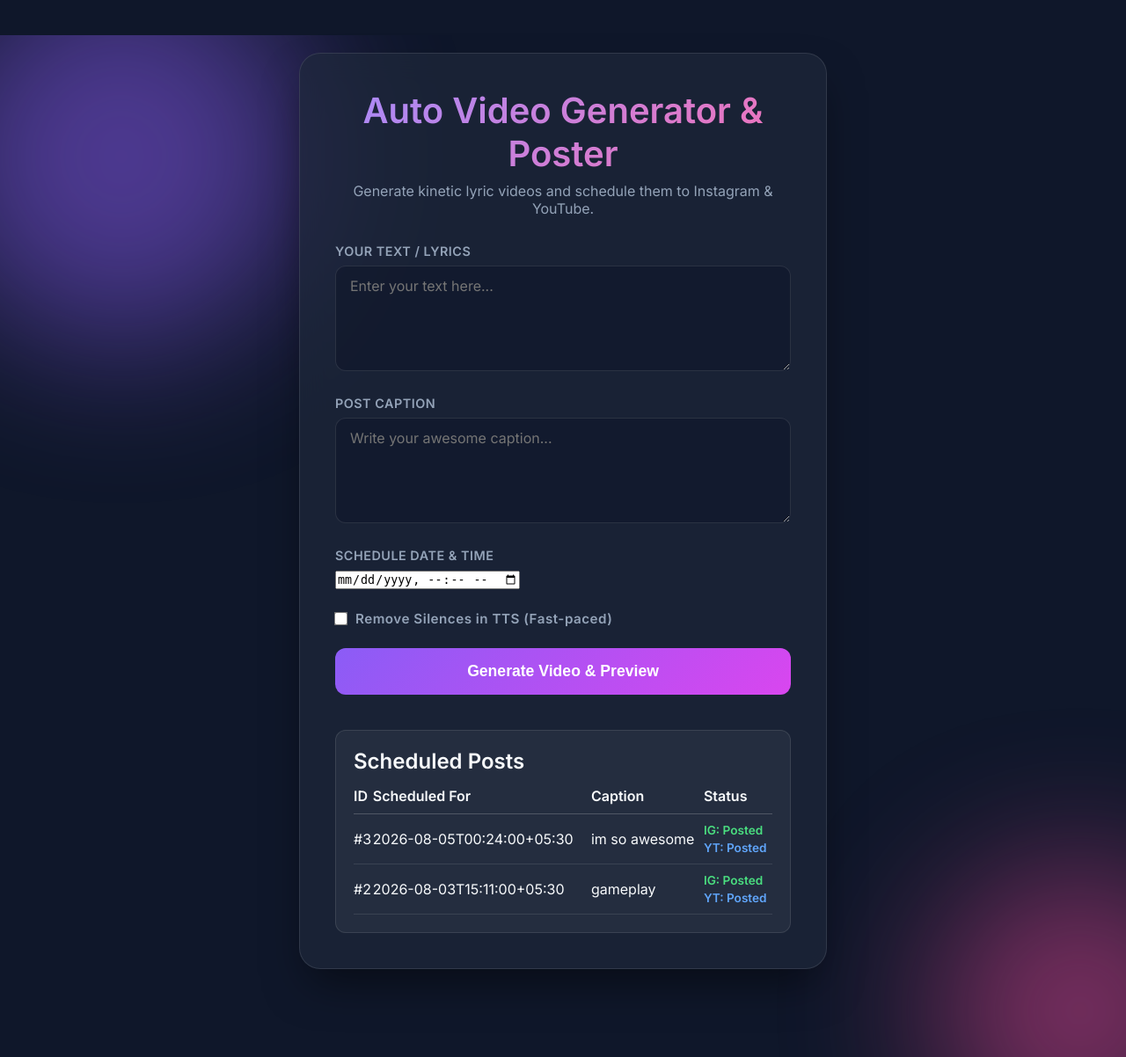
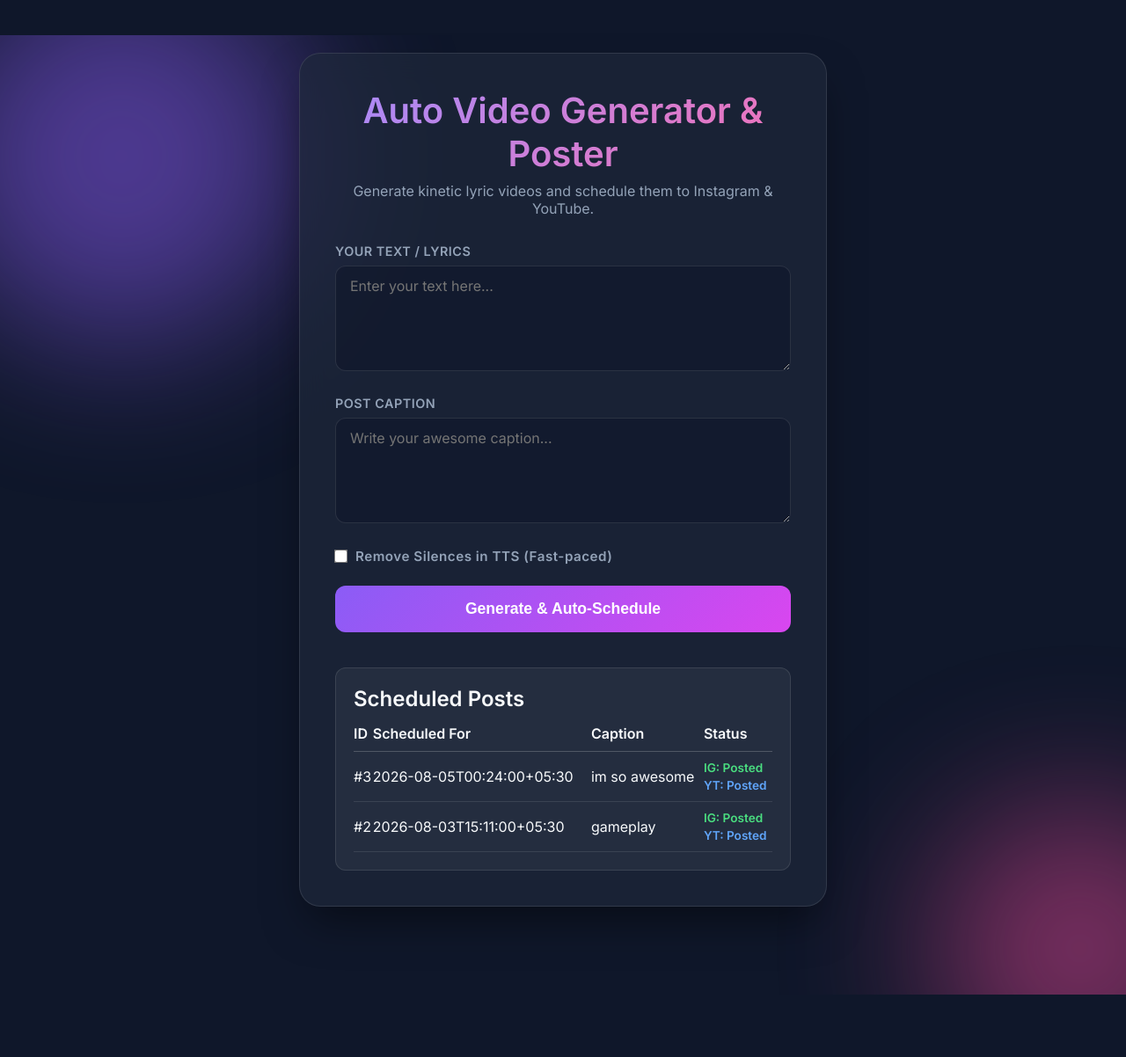
Before and after one commit to tkdtkdtkdtkd/insta-scheduler, a Flask app: page / in a window 1280 px wide. Shown: the whole page at 88% size. After the commit the page ends 1131 px from the top, so only its background shows below. Run offline with Flask 3, Linux system fonts and the light colour scheme.

Commit message:
feat: automate scheduling logic with randomized timing and remove manual date selection inputs.

```diff
--- a/app.py
+++ b/app.py
@@ -215,9 +215,8 @@ def schedule_post():
     data = request.json
     filename = data.get("filename")
     caption = data.get("caption")
-    scheduled_time = data.get("scheduled_time")
 
-    if not filename or not caption or not scheduled_time:
+    if not filename or not caption:
         return jsonify({"success": False, "error": "Missing parameters."}), 400
 
     file_path = os.path.join(app.config['GENERATED_FOLDER'], filename)
@@ -266,8 +265,29 @@ def schedule_post():
     # 5. Update schedule.json
     schedule = load_schedule()
     new_id = get_next_id(schedule)
-    local_time = datetime.fromisoformat(scheduled_time).astimezone()
-    parsed_time = local_time.isoformat()
+
+    import random
+    from datetime import timedelta
+    latest_date = None
+    for item in schedule:
+        try:
+            dt = datetime.fromisoformat(item["scheduled_time"])
+            if latest_date is None or dt.date() > latest_date:
+                latest_date = dt.date()
+        except:
+            pass
+
+    today = datetime.now().astimezone().date()
+    if latest_date is None or latest_date < today:
+        next_date = today
+    else:
+        next_date = latest_date + timedelta(days=1)
+
+    random_hour = random.choice([11, 12])
+    random_minute = random.randint(0, 59)
+    random_second = random.randint(0, 59)
+    scheduled_dt = datetime.combine(next_date, datetime.min.time()).replace(hour=random_hour, minute=random_minute, second=random_second)
+    parsed_time = scheduled_dt.astimezone().isoformat()
 
     schedule.append({
         "id": new_id,
--- a/static/script.js
+++ b/static/script.js
@@ -40,8 +40,13 @@ document.addEventListener('DOMContentLoaded', () => {
 
     generateBtn.addEventListener('click', async () => {
         const text = textInput.value.trim();
+        const caption = captionInput.value;
         if (!text) {
             showError("Please enter some text!");
+            return;
+        }
+        if (!caption) {
+            showError("Please provide a caption before scheduling.");
             return;
         }
 
@@ -78,14 +83,40 @@ document.addEventListener('DOMContentLoaded', () => {
                 throw new Error(data.error || 'Generation failed');
             }
 
-            // Success
+            // Success Generation
             progressBar.style.width = "100%";
-            progressText.textContent = "Complete!";
+            progressText.textContent = "Video Complete! Auto-Scheduling...";
 
             videoPlayer.src = data.video_url;
             generatedFilename = data.filename;
 
             resultContainer.classList.remove('hidden');
+
+            // Auto-Schedule
+            const scheduleResponse = await fetch('/schedule', {
+                method: 'POST',
+                headers: {
+                    'Content-Type': 'application/json'
+                },
+                body: JSON.stringify({
+                    filename: generatedFilename,
+                    caption: caption
+                })
+            });
+
+            const scheduleData = await scheduleResponse.json();
+
+            if (!scheduleResponse.ok || !scheduleData.success) {
+                throw new Error(scheduleData.error || 'Scheduling failed');
+            }
+
+            scheduleSuccess.classList.remove('hidden');
+            progressText.textContent = "Scheduled Successfully!";
+
+            // Reload page after a delay to show updated schedule
+            setTimeout(() => {
+                window.location.reload();
+            }, 3000);
 
         } catch (err) {
             clearInterval(pollInterval);
@@ -93,63 +124,8 @@ document.addEventListener('DOMContentLoaded', () => {
             statusPanel.classList.add('hidden');
         } finally {
             generateBtn.disabled = false;
-            generateBtn.querySelector('.btn-text').textContent = "Generate Video & Preview";
+            generateBtn.querySelector('.btn-text').textContent = "Generate & Auto-Schedule";
             generateBtn.querySelector('.loader').classList.add('hidden');
-        }
-    });
-
-    scheduleBtn.addEventListener('click', async () => {
-        const caption = captionInput.value;
-        const scheduledTime = scheduledTimeInput.value;
-
-        if (!caption || !scheduledTime) {
-            showError("Please provide a caption and select a scheduled time.");
-            return;
-        }
-
-        if (!generatedFilename) {
-            showError("No generated video found.");
-            return;
-        }
-
-        hideError();
-        scheduleBtn.disabled = true;
-        scheduleBtn.querySelector('.btn-text').textContent = "Scheduling...";
-        const loader = document.getElementById('schedule-loader');
-        if(loader) loader.classList.remove('hidden');
-
-        try {
-            const response = await fetch('/schedule', {
-                method: 'POST',
-                headers: {
-                    'Content-Type': 'application/json'
-                },
-                body: JSON.stringify({
-                    filename: generatedFilename,
-                    caption: caption,
-                    scheduled_time: scheduledTime
-                })
-            });
-
-            const data = await response.json();
-
-            if (!response.ok || !data.success) {
-                throw new Error(data.error || 'Scheduling failed');
-            }
-
-            scheduleSuccess.classList.remove('hidden');
-
-            // Reload page after a delay to show updated schedule
-            setTimeout(() => {
-                window.location.reload();
-            }, 1500);
-
-        } catch (err) {
-            showError(err.message);
-        } finally {
-            scheduleBtn.disabled = false;
-            scheduleBtn.querySelector('.btn-text').textContent = "Schedule to Instagram & YouTube";
-            if(loader) loader.classList.add('hidden');
         }
     });
 });
--- a/templates/index.html
+++ b/templates/index.html
@@ -30,10 +30,7 @@
                 <textarea id="caption-input" placeholder="Write your awesome caption..."></textarea>
             </div>
 
-            <div class="input-group">
-                <label for="scheduled-time">Schedule Date & Time</label>
-                <input type="datetime-local" id="scheduled-time" required>
-            </div>
+
 
             <div class="input-group checkbox-group">
                 <input type="checkbox" id="remove-silence">
@@ -41,7 +38,7 @@
             </div>
 
             <button id="generate-btn">
-                <span class="btn-text">Generate Video & Preview</span>
+                <span class="btn-text">Generate & Auto-Schedule</span>
                 <span class="loader hidden"></span>
             </button>
 
@@ -55,11 +52,6 @@
             <div id="result-container" class="hidden">
                 <h3>Preview Generated Video</h3>
                 <video id="video-player" controls style="width: 100%; border-radius: 8px; margin-bottom: 10px; border: 1px solid var(--glass-border);"></video>
-
-                <button id="schedule-btn" style="background: var(--accent); margin-top: 10px;">
-                    <span class="btn-text">Schedule to Instagram & YouTube</span>
-                    <span class="loader hidden" id="schedule-loader"></span>
-                </button>
             </div>
 
             <div id="schedule-success" class="hidden success-message" style="margin-top: 15px; color: #4ade80; text-align: center; font-weight: bold;">
```
